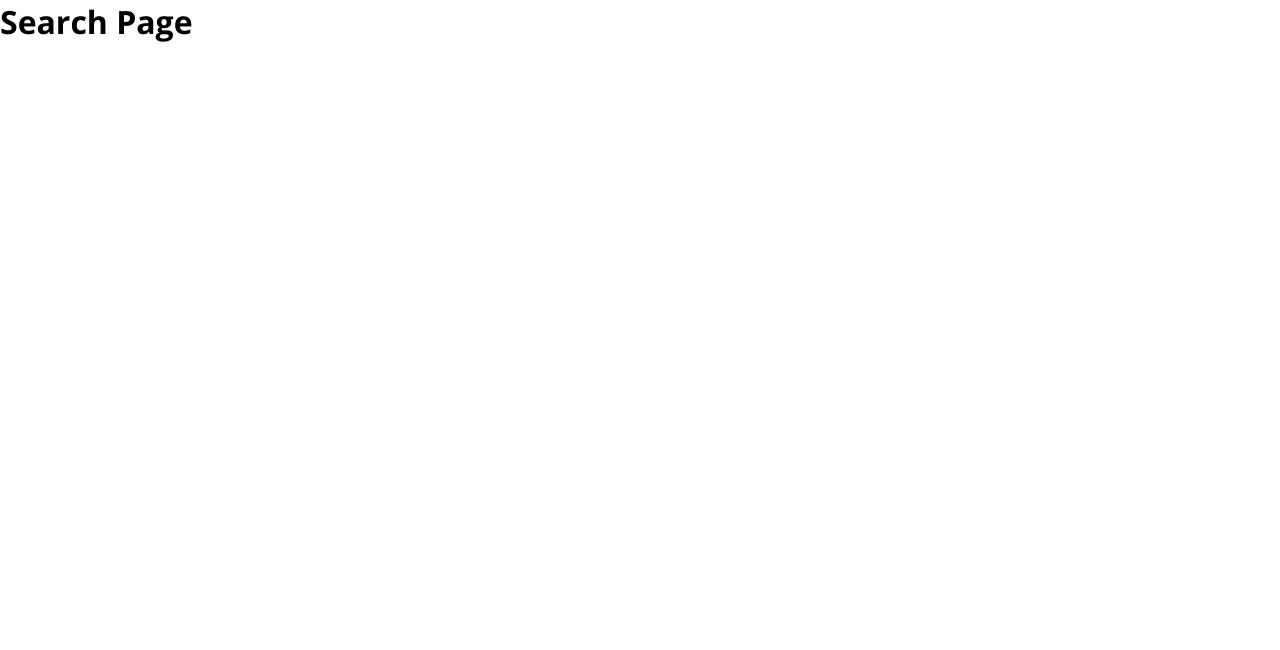
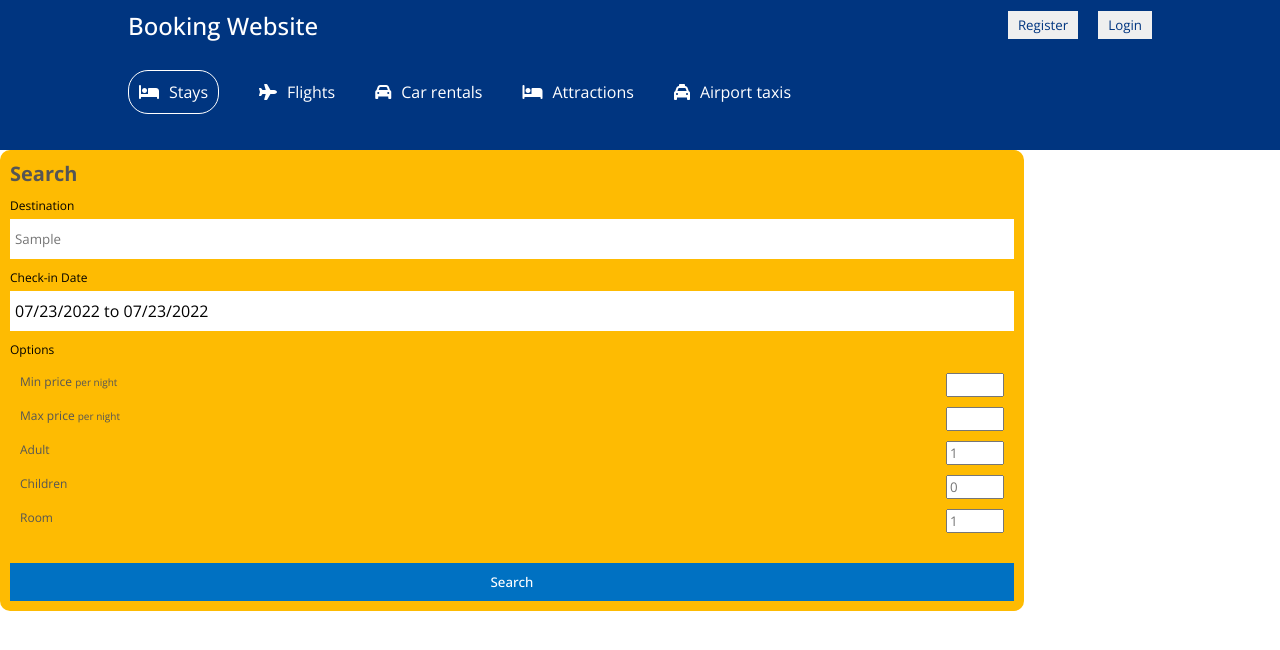
Before and after one commit to FX16212/RJS301x_Assignment, a React (Create React App) app: page / in a window 1280 px wide. Both pictures are taken after typing "Sample" into the empty fields and a click on the button "Search". Shown: the top 650 px of the page. Built offline with nearby package versions, Linux system fonts and the light colour scheme.

Commit message:
Add SearchPopup Component

```diff
--- a/src/pages/home/Home.jsx
+++ b/src/pages/home/Home.jsx
@@ -5,6 +5,7 @@
 import HotelList from '../../components/hotelList/HotelList';
 import MailList from '../../components/mailList/MailList';
 import Footer from '../../components/footer/Footer';
+import './Home.css';
 
 const Home = () => {
 	return (
--- /dev/null
+++ b/src/pages/search/Search.css
@@ -0,0 +1,8 @@
+.listContainer {
+	display: flex;
+	justify-content: center;
+	margin-top: 20px;
+}
+.listResult {
+	flex: 3;
+}
--- a/src/pages/search/Search.jsx
+++ b/src/pages/search/Search.jsx
@@ -1,9 +1,17 @@
+import Header from '../../components/header/Header';
+import Navbar from '../../components/navbar/Navbar';
+import SearchPopup from './searchPopup/SearchPopup';
+
 const Search = () => {
-  return (
-    <div>
-      <h1>Search Page</h1>
-    </div>
-  );
+	return (
+		<div>
+			<Navbar />
+			<Header type="list" />
+			<div className="listContainer">
+				<SearchPopup />
+			</div>
+		</div>
+	);
 };
 
 export default Search;
--- /dev/null
+++ b/src/pages/search/searchPopup/SearchPopup.css
@@ -0,0 +1,73 @@
+.listWrapper {
+	width: 100%;
+	max-width: 1024px;
+	display: flex;
+	gap: 20px;
+}
+
+.listSearch {
+	flex: 1;
+	background-color: #febb02;
+	padding: 10px;
+	border-radius: 10px;
+	position: sticky;
+	top: 10px;
+	height: max-content;
+}
+
+.lsTitle {
+	font-size: 20px;
+	color: #555;
+	margin-bottom: 10px;
+}
+
+.lsItem {
+	display: flex;
+	flex-direction: column;
+	gap: 5px;
+	margin-bottom: 10px;
+}
+
+.lsItem > label {
+	font-size: 12px;
+}
+
+.lsItem > input {
+	height: 30px;
+	border: none;
+	padding: 5px;
+}
+.lsItem > span {
+	height: 30px;
+	padding: 5px;
+	background-color: white;
+	display: flex;
+	align-items: center;
+	cursor: pointer;
+}
+
+.lsOptions {
+	padding: 10px;
+}
+
+.lsOptionItem {
+	display: flex;
+	justify-content: space-between;
+	margin-bottom: 10px;
+	color: #555;
+	font-size: 12px;
+}
+
+.lsOptionInput {
+	width: 50px;
+}
+
+.listSearch > button {
+	padding: 10px;
+	background-color: #0071c2;
+	color: white;
+	border: none;
+	width: 100%;
+	font-weight: 500;
+	cursor: pointer;
+}
--- /dev/null
+++ b/src/pages/search/searchPopup/SearchPopup.jsx
@@ -0,0 +1,87 @@
+import React from 'react';
+import { useLocation } from 'react-router-dom';
+import { useState } from 'react';
+import { format } from 'date-fns';
+import { DateRange } from 'react-date-range';
+import './SearchPopup.css';
+function SearchPopup() {
+	// State
+	const location = useLocation();
+	const [destination, setDestination] = useState(location.state.destination);
+	const [date, setDate] = useState(location.state.date);
+	const [openDate, setOpenDate] = useState(false);
+	const [options, setOptions] = useState(location.state.options);
+
+	return (
+		<div className="listWrapper">
+			<div className="listSearch">
+				<h1 className="lsTitle">Search</h1>
+				<div className="lsItem">
+					<label>Destination</label>
+					<input placeholder={destination} type="text" />
+				</div>
+				<div className="lsItem">
+					<label>Check-in Date</label>
+					<span onClick={() => setOpenDate(!openDate)}>{`${format(
+						date[0].startDate,
+						'MM/dd/yyyy'
+					)} to ${format(date[0].endDate, 'MM/dd/yyyy')}`}</span>
+					{openDate && (
+						<DateRange
+							onChange={(item) => setDate([item.selection])}
+							minDate={new Date()}
+							ranges={date}
+						/>
+					)}
+				</div>
+				<div className="lsItem">
+					<label>Options</label>
+					<div className="lsOptions">
+						<div className="lsOptionItem">
+							<span className="lsOptionText">
+								Min price <small>per night</small>
+							</span>
+							<input type="number" className="lsOptionInput" />
+						</div>
+						<div className="lsOptionItem">
+							<span className="lsOptionText">
+								Max price <small>per night</small>
+							</span>
+							<input type="number" className="lsOptionInput" />
+						</div>
+						<div className="lsOptionItem">
+							<span className="lsOptionText">Adult</span>
+							<input
+								type="number"
+								min={1}
+								className="lsOptionInput"
+								placeholder={options.adult}
+							/>
+						</div>
+						<div className="lsOptionItem">
+							<span className="lsOptionText">Children</span>
+							<input
+								type="number"
+								min={0}
+								className="lsOptionInput"
+								placeholder={options.children}
+							/>
+						</div>
+						<div className="lsOptionItem">
+							<span className="lsOptionText">Room</span>
+							<input
+								type="number"
+								min={1}
+								className="lsOptionInput"
+								placeholder={options.room}
+							/>
+						</div>
+					</div>
+				</div>
+				<button>Search</button>
+			</div>
+		</div>
+	);
+}
+
+export default SearchPopup;
```
